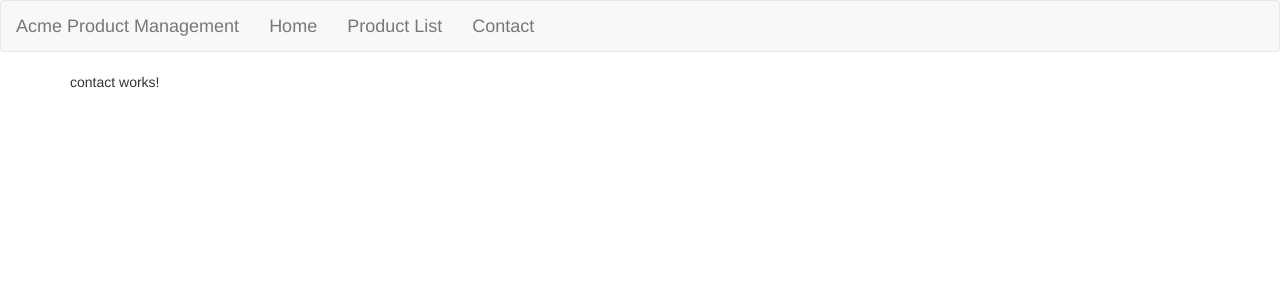
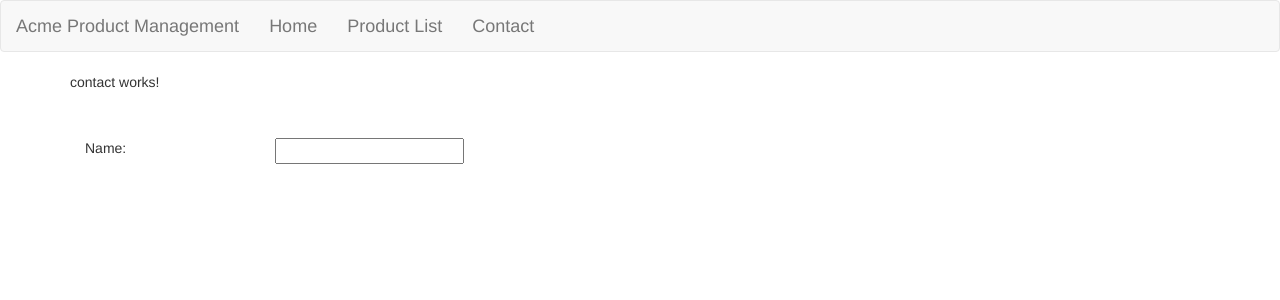
Before and after one commit to fduartej/AngularDemo, an Angular app: page /contact in a window 1280 px wide. Shown: the top 300 px of the page. Built offline with nearby package versions, Linux system fonts and the light colour scheme.

Commit message:
Agregando Form

```diff
--- a/src/app/contact/contact.component.html
+++ b/src/app/contact/contact.component.html
@@ -1,3 +1,16 @@
 <p>
   contact works!
 </p>
+
+
+<div class='panel-heading'>
+        {{pageTitle}}
+</div>
+<div class='panel-body'>
+        <div class='row'>
+            <div class='col-md-2'>Name:</div>
+            <div class='col-md-4'>
+                <input type='text'  />
+            </div>
+        </div>
+</div>
```
